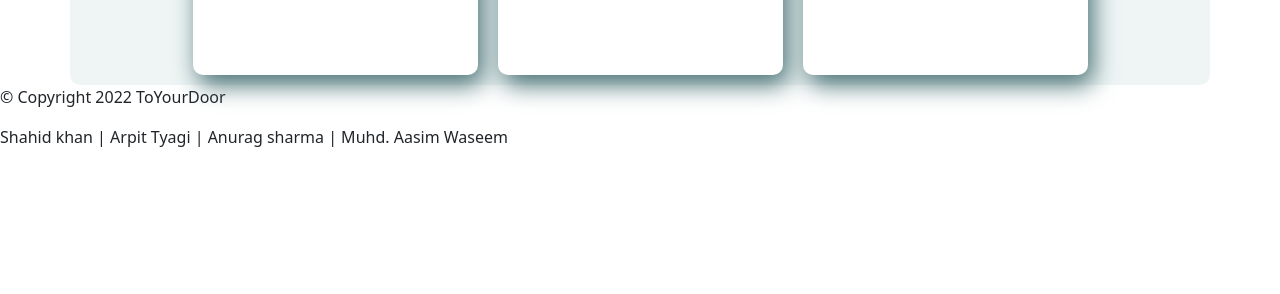
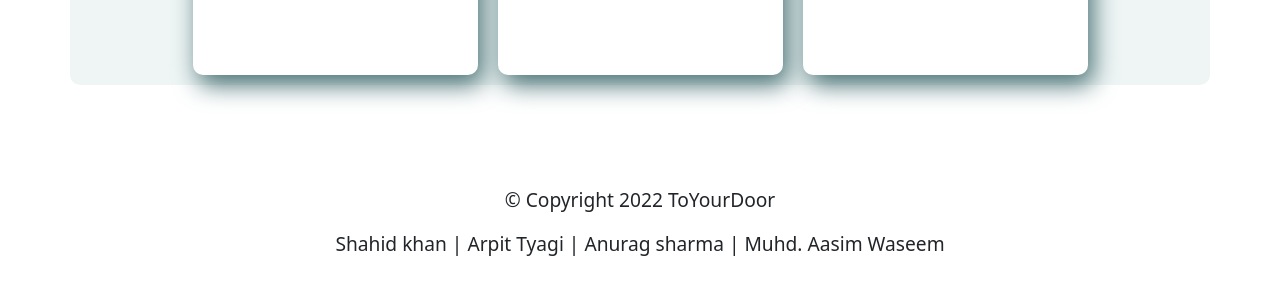
Before and after one commit to Shahid0301/ToYourDoor, a plain HTML site: page page2.html in a window 1280 px wide. Shown: the part 816-1110 px from the top of the page. Before the commit the page ends 981 px from the top, so only its background shows below. Drawn offline with nearby package versions, Linux system fonts and the light colour scheme.

Commit message:
Update page2.css

```diff
--- a/page2.css
+++ b/page2.css
@@ -111,6 +111,23 @@ nav{
     align-items: center;
     padding-top: 3vw;
 }
+
+
+#footer{
+    text-align: center;
+    padding: 6%;
+}
+
+.lasticons{
+    margin: 12px 12px;
+    padding-bottom: 6px;
+}
+
+#footer_para{
+    font-size: larger;
+}
+
+
 @media screen and (max-width: 450px){
     .c{
         display: flex;
```
